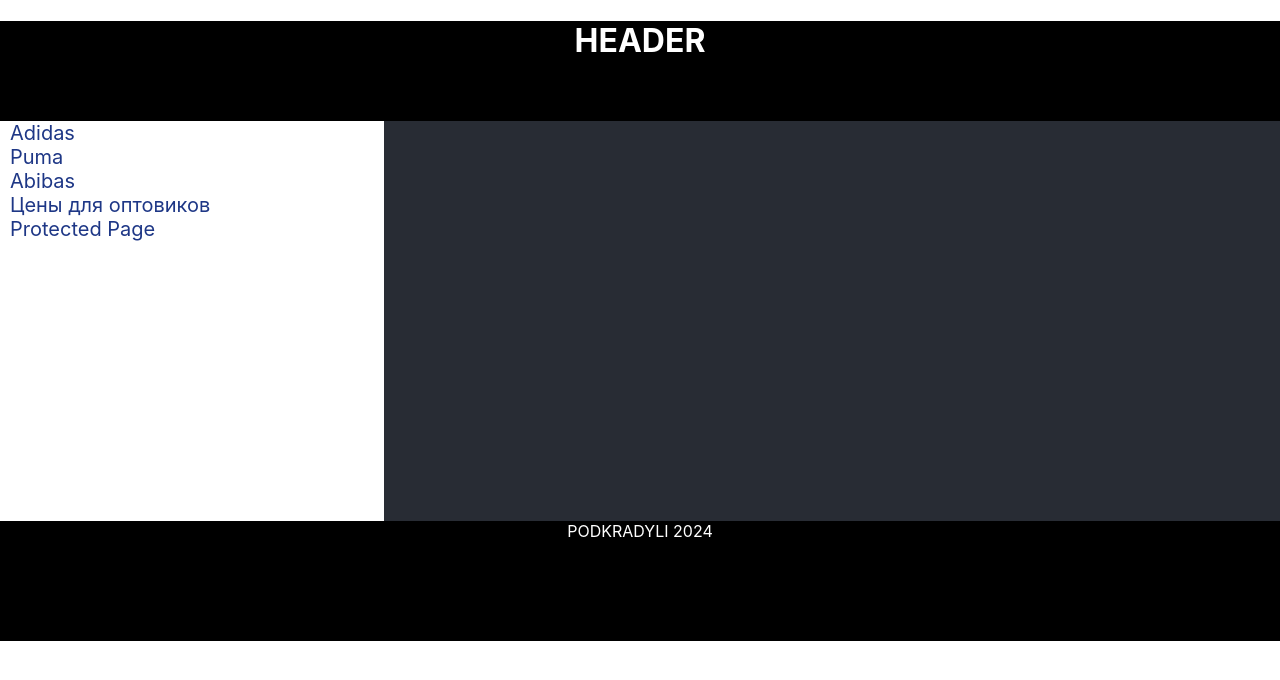
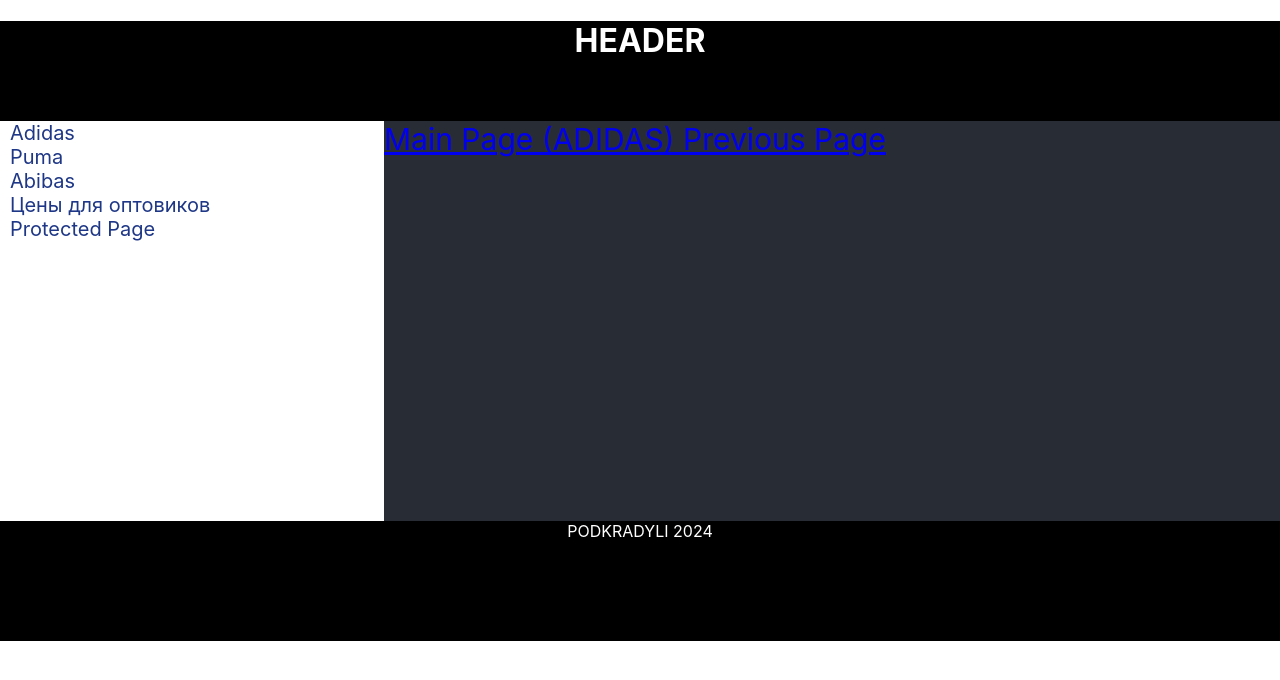
Before and after one commit to matveev96/SneakersShop, a React (Create React App) app: page / in a window 1280 px wide. Shown: the top 680 px of the page. Built offline with nearby package versions, Linux system fonts and the light colour scheme.

Commit message:
feat: add Links on Previous Page and Main Page (ADIDAS)

```diff
--- a/src/App.tsx
+++ b/src/App.tsx
@@ -1,9 +1,17 @@
 import React from 'react';
-import {NavLink, Outlet} from "react-router-dom";
+import {Link, NavLink, Outlet, useNavigate} from "react-router-dom";
 import {S} from './components/pages/_styles';
 import {PATH} from "./routes/router";
+import styles from "./components/Site.module.css"
 
 function App() {
+
+    const navigate = useNavigate()
+
+    const navigateHandler = (e: React.MouseEvent<HTMLAnchorElement>) => {
+        e.preventDefault()
+        navigate(-1)
+    }
 
     return (
         <div>
@@ -17,6 +25,10 @@ function App() {
                     <S.NavWrapper><NavLink to={PATH.PROTECTED_PAGE}>Protected Page</NavLink></S.NavWrapper>
                 </S.Navigation>
                 <S.Content>
+                    <div className={styles.HorizontalNavigation}>
+                        <Link className={styles.LinkLikeButton} to={PATH.ADIDAS}> Main Page (ADIDAS) </Link>
+                        <Link className={styles.ButtonLikeLink} onClick={navigateHandler} to={'..'}> Previous Page </Link>
+                    </div>
                     <Outlet/>
                 </S.Content>
             </S.Body>
```
